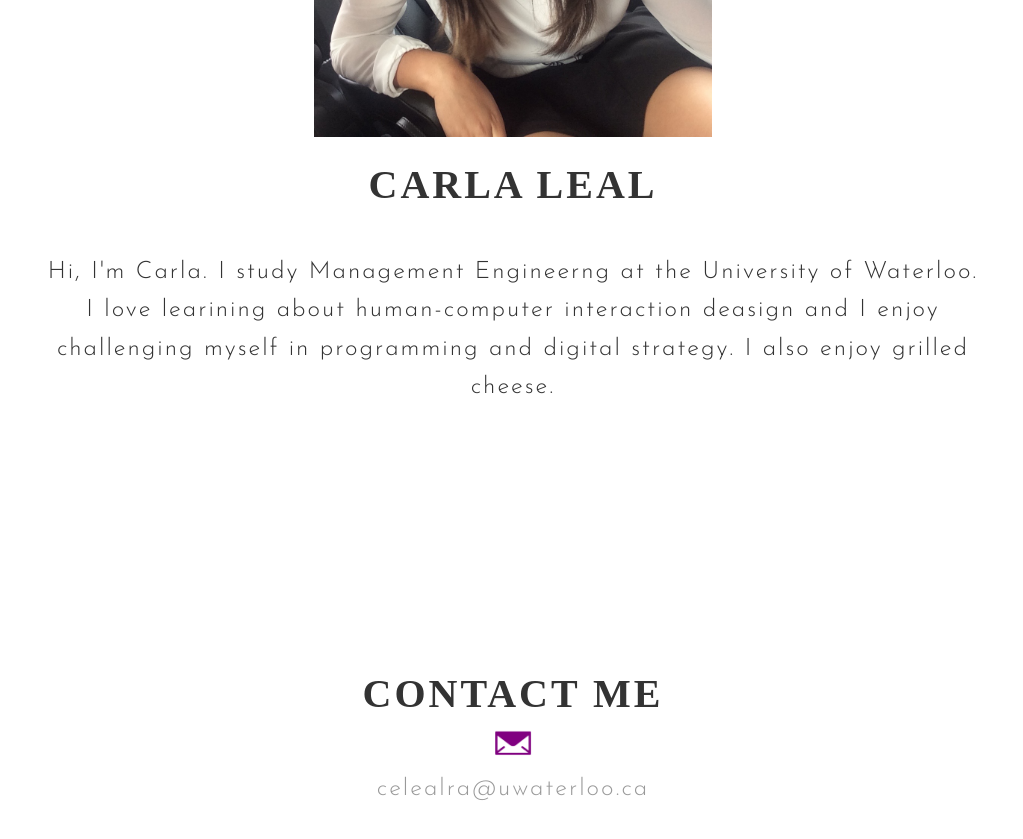
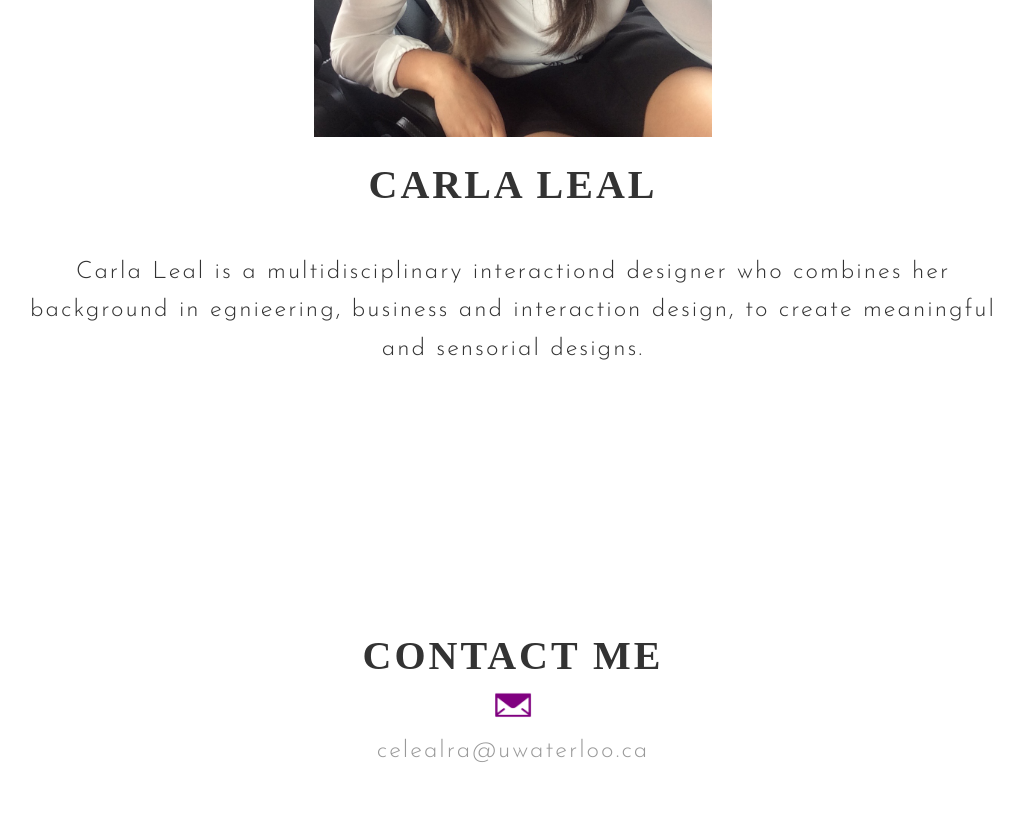
Before and after one commit to carlaesperanza/carlaesperanza.github.io, a Jekyll site: the page built from index.html, in a window 1280 px wide and 900 px high, scrolled down 1221 px. Shown: the top 839 px of the window, without its empty margins (127-1150 px from the left). Built offline with Jekyll 4.4.1, drawn with Linux system fonts in a browser that asks for light colours; some web fonts are replaced.

Commit message:
Update index.html

```diff
--- a/index.html
+++ b/index.html
@@ -146,9 +146,8 @@ clients:
   <div class="row">
     <div class="large-10 large-centered columns">
       <p class="big-text">
-       Hi, I'm Carla.
-       I study Management Engineerng at the University of Waterloo. <br>
-       I love learining about  human-computer interaction deasign and I enjoy challenging myself in programming and digital strategy. I also enjoy grilled cheese.
+    Carla Leal is a multidisciplinary interactiond designer who combines her background in egnieering, business and interaction design, to create
+        meaningful and sensorial designs. </p>
 
       <div class="two spacing"></div>
 
```
